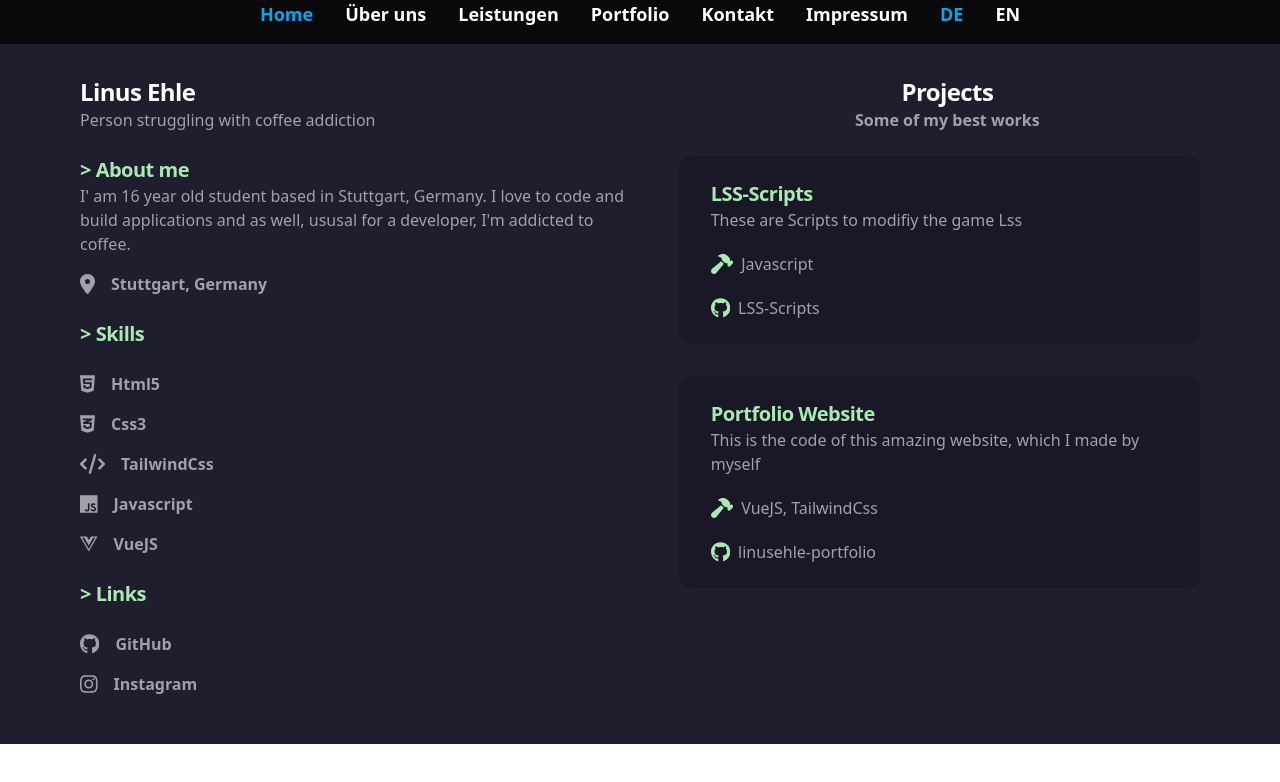
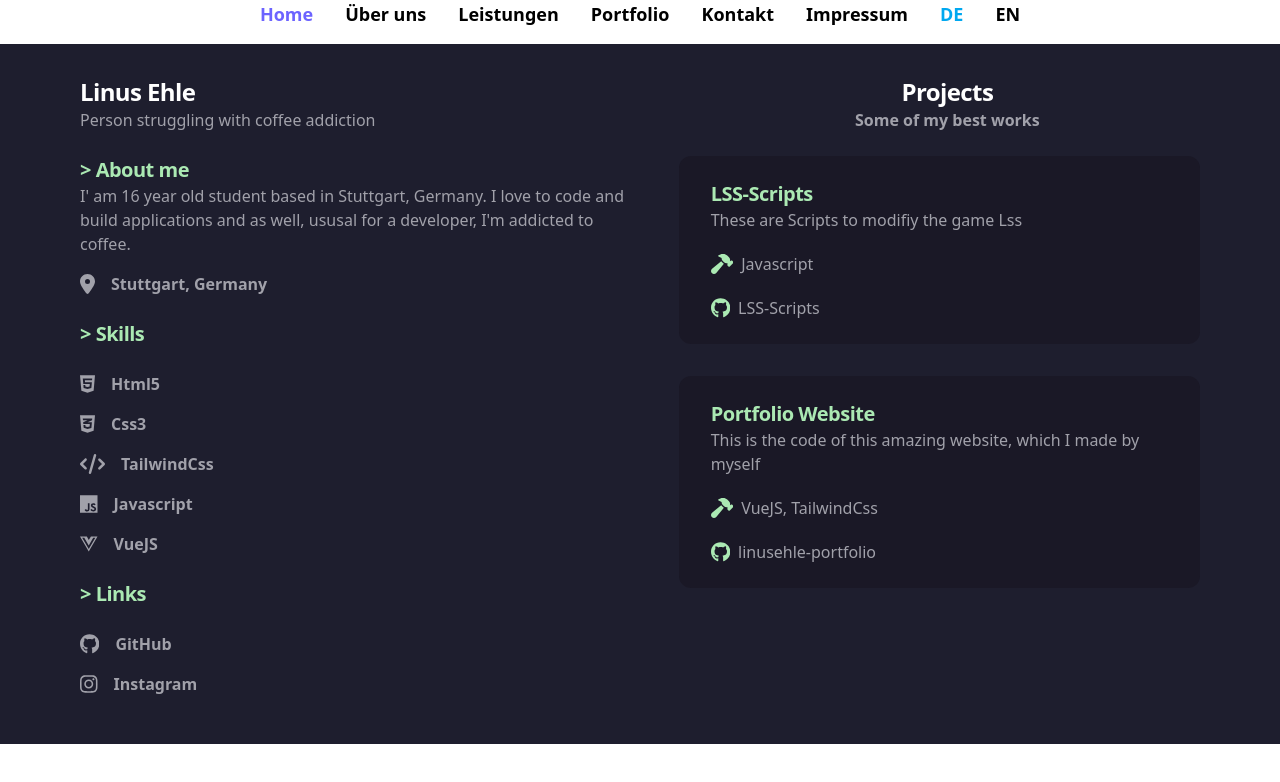
Before and after one commit to linusehle/linusehle-portfolio, a Vue app: page / in a window 1280 px wide. Shown: the top 782 px of the page. Built offline with nearby package versions, Linux system fonts and the light colour scheme.

Commit message:
feat: changed the color of the navbar

```diff
--- a/src/components/Navbar.vue
+++ b/src/components/Navbar.vue
@@ -1,5 +1,5 @@
 <template>
-    <header class="bg-zinc-950 text-white md:flex md:justify-center md:items-center">
+    <header class="md:flex md:justify-center md:items-center">
       <div class="flex items-center justify-between px-4 pb-4 py-3 sm:p-0">
         <div class="pt-4 pl-4 pb-4 md:hidden">
           <button @click="isOpen = !isOpen" type="button" class="block text-white focus:text-white focus:outline-none">
@@ -13,7 +13,7 @@
       <nav :class="isOpen ? 'flex' : 'hidden'" class="md:flex">
         <ul class="flex text-center w-full flex-col space-y-4 md:flex-row md:space-y-0 md:space-x-8 md:justify-center md:items-center max-[1000px]:pt-8 pb-4">
             <li>
-              <router-link class="text-lg font-semibold leading-6 hover:text-[#00a8f0]" :class="{'text-[#00a8f0]': $route.path === '/'}" to="/">Home</router-link>
+              <router-link class="text-lg font-semibold leading-6 hover:text-[#00a8f0]" :class="{'text-[#6c63ff]': $route.path === '/'}" to="/">Home</router-link>
             </li>
             <li>
               <span class="text-lg font-semibold leading-6 hover:text-[#00a8f0] cursor-pointer transition" v-if="$route.path === '/en'"  v-on:click="about_scroll">About us</span>
```
